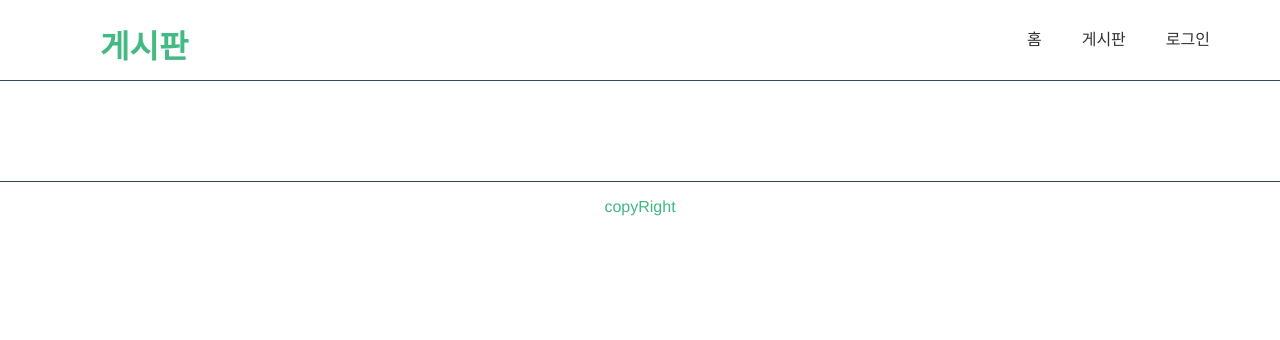
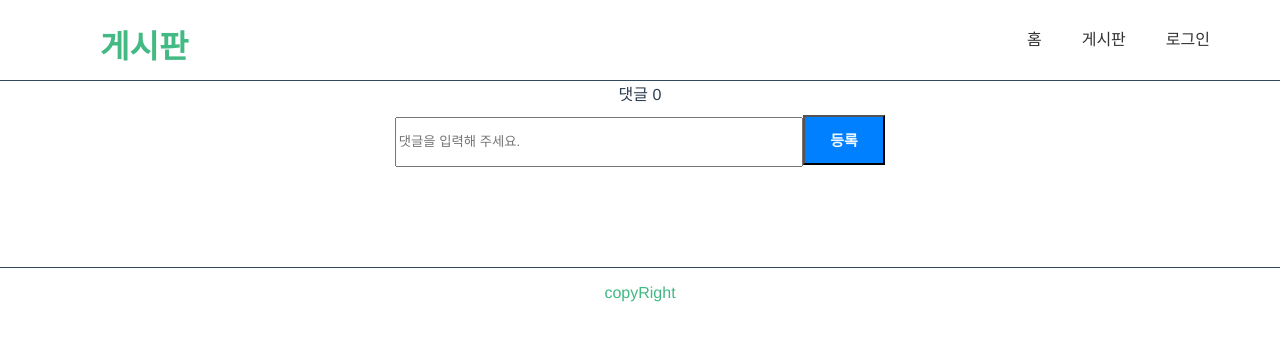
Before and after one commit to hyunsooshin04/board, a Vue app in the folder frontend/: page /board/view/comment in a window 1280 px wide. Shown: the top 340 px of the page. Built offline with nearby package versions, Linux system fonts and the light colour scheme.

Commit message:
12-01 점심시간 전 백업
댓글 기능 구현 완료.

```diff
--- a/frontend/src/App.vue
+++ b/frontend/src/App.vue
@@ -1,11 +1,9 @@
 <template>
   <div id="app">
     <Header/>
-
     <div class="container"> <!-- class 추가 -->
       <router-view/>
     </div>
-
     <Footer/>
   </div>
 </template>
--- a/frontend/src/components/HelloWorld.vue
+++ b/frontend/src/components/HelloWorld.vue
@@ -1,12 +1,10 @@
 <template>
   <div>
     <h2>공지사항</h2>
-
     <div class="searchWrap">
       <input type="text" v-model="keyword" @keyup.enter="fnSearch"/><a href="javascript:;" @click="fnSearch"
                                                                        class="btnSearch btn">검색</a>
     </div>
-
     <div class="listWrap">
       <table class="tbList">
         <colgroup>
--- a/frontend/src/components/board/List.vue
+++ b/frontend/src/components/board/List.vue
@@ -141,8 +141,8 @@ export default {
   created: function () {
     this.isLogin = localStorage.getItem("isLogin") == null ? "false" : "true";
     // console.log(this.isLogin)
-    // this.id = localStorage.getItem("id") == null ? "Guest" : localStorage.getItem("id");
-    this.id = localStorage.getItem("name") == null ? "Guest" : localStorage.getItem("name");
+    this.id = localStorage.getItem("id") == null ? "Guest" : localStorage.getItem("id");
+    this.name = localStorage.getItem("name") == null ? "Guest" : localStorage.getItem("name");
     // console.log(this.name)
   }
 }
--- a/frontend/src/components/board/View.vue
+++ b/frontend/src/components/board/View.vue
@@ -1,7 +1,6 @@
 <template>
   <div>
     <h1>게시판 상세보기</h1>
-
     <div class="AddWrap">
       <form>
         <table class="tbAdd">
@@ -23,9 +22,30 @@
 
     <div class="btnWrap">
       <a href="javascript:;" @click="fnList" class="btn">목록</a>
-<!--      <a href="javascript:;" @click="popupOpen" class="btn">댓글</a>-->
       <a href="javascript:;" @click="fnMod" class="btnAdd btn">수정</a>
       <a v-if="num" href="javascript:;" @click="fnDeleteProc" class="btnDelete btn">삭제</a>
+    </div>
+    <div id="comment">
+      <div id="form-commentInfo">
+        <div id="comment-count">댓글 <span id="count">{{ comment_cnt }}</span></div>
+        <input id="comment-input" v-model="comment" placeholder="댓글을 입력해 주세요.">
+        <button id="submit" v-on:click="CommentPush">등록</button>
+      </div>
+      <h2>댓글 목록</h2>
+      <table v-for="(list, index) in list" v-bind:key="index">
+        <colgroup>
+          <col width="35%">
+          <col width="*">
+        </colgroup>
+        <tr id="top">
+          <td>
+            <h3 v-bind:key="index">{{ list.name + "(" + list.id + ")" }}</h3>
+            <h4>{{ list.comment }}</h4>
+            {{ list.regdate.substring(0, 10) }}
+            {{ list.regdate.substring(11, 19) }}
+          </td>
+        </tr>
+      </table>
     </div>
   </div>
 </template>
@@ -39,19 +59,44 @@ export default {
       subject: '',
       cont: '',
       view: '',
-      num: this.$route.query.num
+      num: this.$route.query.num,
+      form: '',
+      id: '',
+      name: '',
+      comment: '',
+      list: '',
+      comment_cnt: ''
     }
   },
   mounted() {
     this.fnGetView();
+    this.CommentGet();
   },
   methods: {
-    popupOpen() {
-      var url = "/orderController/modiftCartPopup";    //팝업창 페이지 URL
-      var winWidth = 700;
-      var winHeight = 600;
-      var popupOption = "width=" + winWidth + ", height=" + winHeight;    //팝업창 옵션(optoin)
-      window.open(url, "", popupOption);
+    CommentGet() {
+      this.$axios.get('http://localhost:3000/api/board/comment/get/' + this.num)
+          .then((res) => {
+            this.list = res.data.list;
+            this.comment_cnt = this.list.length;
+          })
+    },
+    CommentPush() {
+      this.form = {
+        id: this.id,
+        name: this.name,
+        comment: this.comment,
+        num: this.num
+      }
+      if (this.comment == "") alert("댓글을 입력해주세요.");
+      else {
+        this.$axios.post('http://localhost:3000/api/board/comment', this.form)
+            .then((res) => {
+              if (res.data.ok == "ok") {
+                alert("댓글이 추가 되었습니다.");
+                location.reload();
+              }
+            })
+      }
     },
     fnGetView() {
       this.$axios.get('http://localhost:3000/api/board/' + this.body.num, {params: this.body})
@@ -90,11 +135,38 @@ export default {
             })
       }
     }
+  },
+  created: function () {
+    this.isLogin = localStorage.getItem("isLogin") == null ? "false" : "true";
+    this.name = localStorage.getItem("name") == null ? "Guest" : localStorage.getItem("name");
+    this.id = localStorage.getItem("id") == null ? "Guest" : localStorage.getItem("id");
   }
 }
 </script>
 
 <style scoped>
+#form-commentInfo {
+  width: 100%;
+}
+
+#comment-count {
+  margin-bottom: 10px;
+}
+
+#comment-input {
+  width: 50%;
+  height: 3.3em;
+}
+
+#submit {
+  background-color: rgb(0, 128, 255);
+  width: 5.5em;
+  height: 3.3em;;
+  font-size: 15px;
+  font-weight: bold;
+  color: aliceblue;
+}
+
 .tbAdd {
   border-top: 1px solid #888;
 }
@@ -102,6 +174,38 @@ export default {
 .tbAdd th, .tbAdd td {
   border-bottom: 1px solid #eee;
   padding: 5px 0;
+}
+
+h3 {
+  margin: 0;
+  padding: 0;
+}
+
+h4 {
+  margin: 0;
+  padding-top: 5px;
+  padding-bottom: 5px;
+}
+
+#comment {
+  text-align: left;
+  width: 100%;
+}
+
+#top {
+  border-top: 1px solid;
+}
+
+#comment table {
+  width: 100%;
+}
+
+#comment tr {
+  border-bottom: 1px solid grey;
+}
+
+#comment td {
+  float: left;
 }
 
 .tbAdd td {
--- /dev/null
+++ b/frontend/src/components/board/comment.vue
@@ -0,0 +1,40 @@
+<template>
+  <div>
+    <div id="form-commentInfo">
+      <div id="comment-count">댓글 <span id="count">0</span></div>
+      <input id="comment-input" placeholder="댓글을 입력해 주세요.">
+      <button id="submit">등록</button>
+    </div>
+    <div id=comments></div>
+  </div>
+</template>
+
+<script>
+export default {
+  name: "comment"
+}
+</script>
+
+<style scoped>
+#form-commentInfo {
+  width: 100%;
+}
+
+#comment-count {
+  margin-bottom: 10px;
+}
+
+#comment-input {
+  width: 50%;
+  height: 3.3em;
+}
+
+#submit {
+  background-color: rgb(0, 128, 255);
+  width: 5.5em;
+  height: 3.3em;;
+  font-size: 15px;
+  font-weight: bold;
+  color: aliceblue;
+}
+</style>
--- a/frontend/src/components/login/Logout.vue
+++ b/frontend/src/components/login/Logout.vue
@@ -10,6 +10,7 @@ export default {
   created: function () {
     localStorage.removeItem("isLogin");
     localStorage.removeItem("name");
+    localStorage.removeItem("id");
     location.href = "http://localhost:8080/board/list"
   }
 }
--- a/frontend/src/router/index.js
+++ b/frontend/src/router/index.js
@@ -68,6 +68,11 @@ const routes = [
         path: "/login/pwd_search",
         name: "PwdSearch",
         component: () => import('../components/login/Pwd_Search')
+    },
+    {
+        path: "/board/view/comment",
+        name: "comment",
+        component: () => import('../components/board/comment')
     }
 ];
 
```
Also changed, not shown: 2 other files (tests, documents, lock files or other folders).
